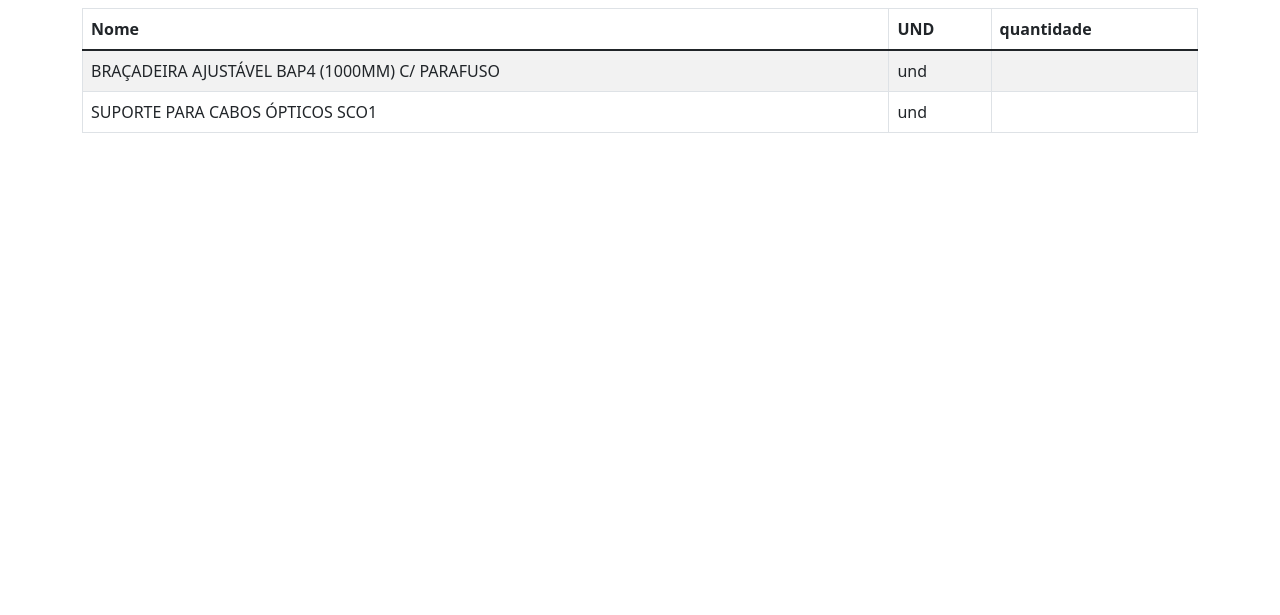
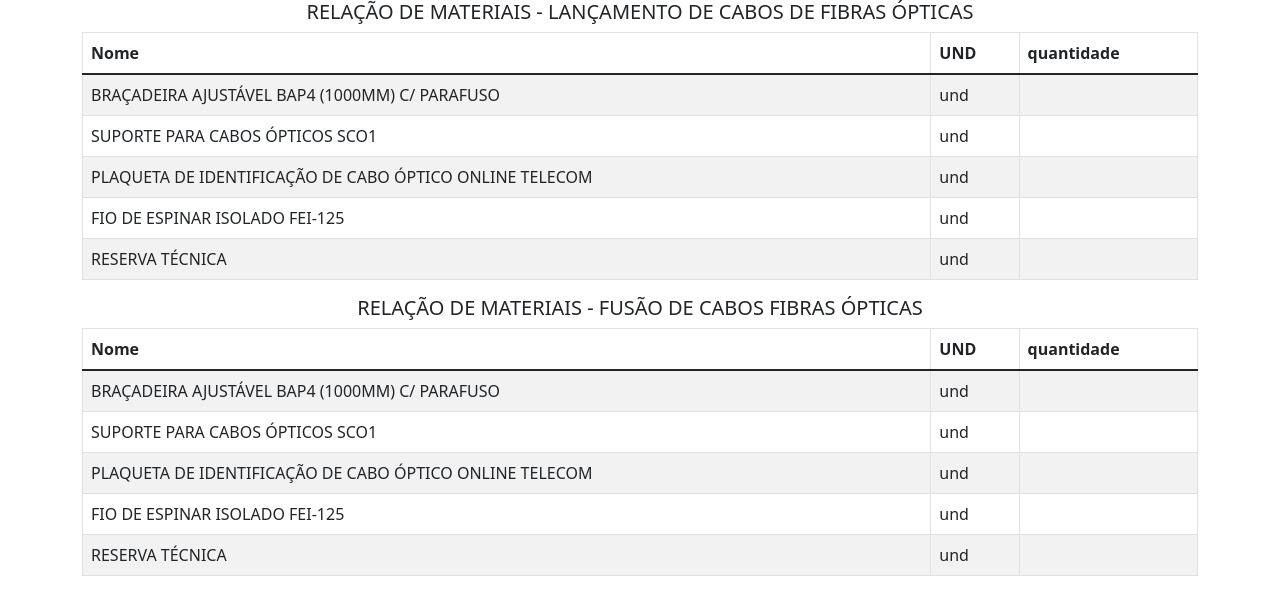
Before and after one commit to ronaldalds/ListaDeMateriais, a Flask app: template templates/lista.html in a window 1280 px wide. Shown: the top 615 px of the page. Run offline with Flask 2, Linux system fonts and the light colour scheme; the template is opened without the code that fills it, so the values that code supplies are empty.

Commit message:
Implementacao
adicionei lista fusão

```diff
--- a/main.py
+++ b/main.py
@@ -60,6 +60,9 @@ app.run(port=5001,debug=True)
 # print(f'RESERVA TÉCNICA - {equipamento.contador("Reserva")} und')
 # print(f'DERIVAÇÃO PREFORMADA P/ CORDOALHA DIELÉTRICA (6,4MM) - 0 und') # falta cálculos
 # print('==============================================================================')
+
+
+
 # print(f'CAIXA DE EMENDA ÓPTICA AÉREA 24F C/ SUPORTE RESERVA DPR - {equipamento.contador("CEO") + equipamento.contador("HUB-DPR")}')
 # print(f'CAIXA DE DISTRIBUIÇÃO ÓPTICA CTO PRESLEY - {equipamento.contador("CTO-HUB")}')
 # print(f'BANDEJA PARA CAIXA DE EMENDA ÓPTICA DPR - {(equipamento.contador("CEO") + equipamento.contador("HUB-DPR"))*2} und')
--- a/templates/lista.html
+++ b/templates/lista.html
@@ -7,9 +7,9 @@
     <link rel="stylesheet" href="../static/bootstrap.css">
   </head>
     <body>
-            <div class="container">
-        <div class="page-header">
-            <h1>{{  titulo  }}</h1>
+    <div id="Lançamento" class="container">
+        <div class="page-header" style="text-align:center">
+            <h5>RELAÇÃO DE MATERIAIS - LANÇAMENTO DE CABOS DE FIBRAS ÓPTICAS</h5>
         </div>
         <table class="table table-striped table-responsive table-bordered">
             <thead class="thead-default">
@@ -53,7 +53,88 @@
                     <td>und</td>
                     <td>{{  equipamento.sco  }}</td>
                 </tr>
+                <tr>
+                    <td>PLAQUETA DE IDENTIFICAÇÃO DE CABO ÓPTICO ONLINE TELECOM</td>
+                    <td>und</td>
+                    <td>{{  equipamento.plaqueta_lancamento  }}</td>
+                </tr>
+                <tr>
+                    <td>FIO DE ESPINAR ISOLADO FEI-125</td>
+                    <td>und</td>
+                    <td>{{  equipamento.fio_lancamento()  }}</td>
+                </tr>
+                <tr>
+                    <td>RESERVA TÉCNICA</td>
+                    <td>und</td>
+                    <td>{{  equipamento.contador("Reserva")  }}</td>
+                </tr>
+            </tbody>
+        </table>
+    </div>
 
+
+
+    <div id="Fusão" class="container">
+        <div class="page-header" style="text-align:center">
+            <h5>RELAÇÃO DE MATERIAIS - FUSÃO DE CABOS FIBRAS ÓPTICAS</h5>
+        </div>
+        <table class="table table-striped table-responsive table-bordered">
+            <thead class="thead-default">
+                <tr>
+                    <th>Nome</th>
+                    <th>UND</th>
+                    <th>quantidade</th>
+                </tr>
+            </thead>
+            <tbody>
+            {% for cabo in equipamento.cabo() %}
+                <tr>
+                    <td>{{ cabo }}</td>
+                    <td>M</td>
+                    <td>{{  equipamento.cabo()[cabo]  }}</td>
+                </tr>
+            {% endfor %}
+
+            {% for alca in equipamento.somador(equipamento.tipo_fibras(), equipamento.alca) %}
+                <tr>
+                    <td>Alça {{ alca }}</td>
+                    <td>und</td>
+                    <td>{{  equipamento.somador(equipamento.tipo_fibras(), equipamento.alca)[alca]  }}</td>
+                </tr>
+            {% endfor %}
+
+            {% for laco in equipamento.somador(equipamento.tipo_fibras(), equipamento.laco) %}
+                <tr>
+                    <td>Laço {{ laco }}</td>
+                    <td>und</td>
+                    <td>{{  equipamento.somador(equipamento.tipo_fibras(), equipamento.laco)[laco]  }}</td>
+                </tr>
+            {% endfor %}
+                <tr>
+                    <td>BRAÇADEIRA AJUSTÁVEL BAP4 (1000MM) C/ PARAFUSO</td>
+                    <td>und</td>
+                    <td>{{  equipamento.bap_lancamento()  }}</td>
+                </tr>
+                <tr>
+                    <td>SUPORTE PARA CABOS ÓPTICOS SCO1</td>
+                    <td>und</td>
+                    <td>{{  equipamento.sco  }}</td>
+                </tr>
+                <tr>
+                    <td>PLAQUETA DE IDENTIFICAÇÃO DE CABO ÓPTICO ONLINE TELECOM</td>
+                    <td>und</td>
+                    <td>{{  equipamento.plaqueta_lancamento  }}</td>
+                </tr>
+                <tr>
+                    <td>FIO DE ESPINAR ISOLADO FEI-125</td>
+                    <td>und</td>
+                    <td>{{  equipamento.fio_lancamento()  }}</td>
+                </tr>
+                <tr>
+                    <td>RESERVA TÉCNICA</td>
+                    <td>und</td>
+                    <td>{{  equipamento.contador("Reserva")  }}</td>
+                </tr>
             </tbody>
         </table>
     </div>
```
